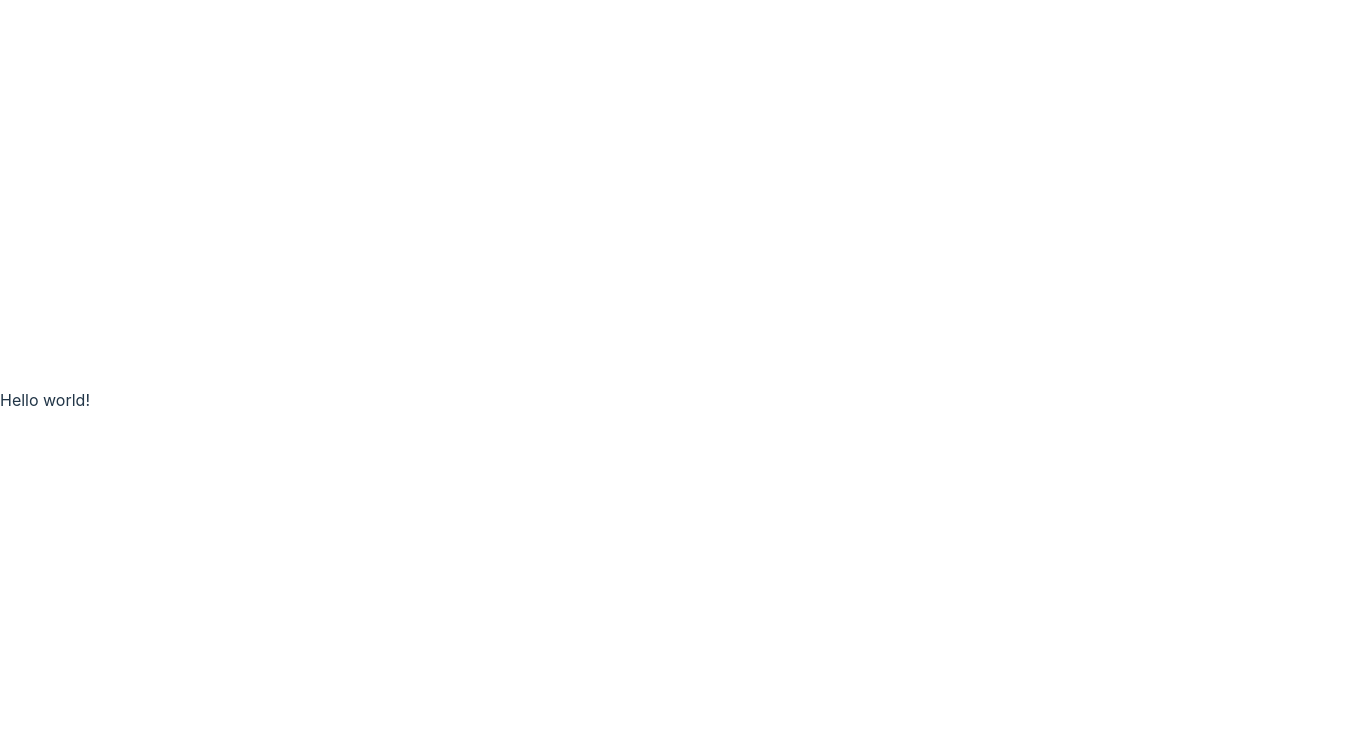
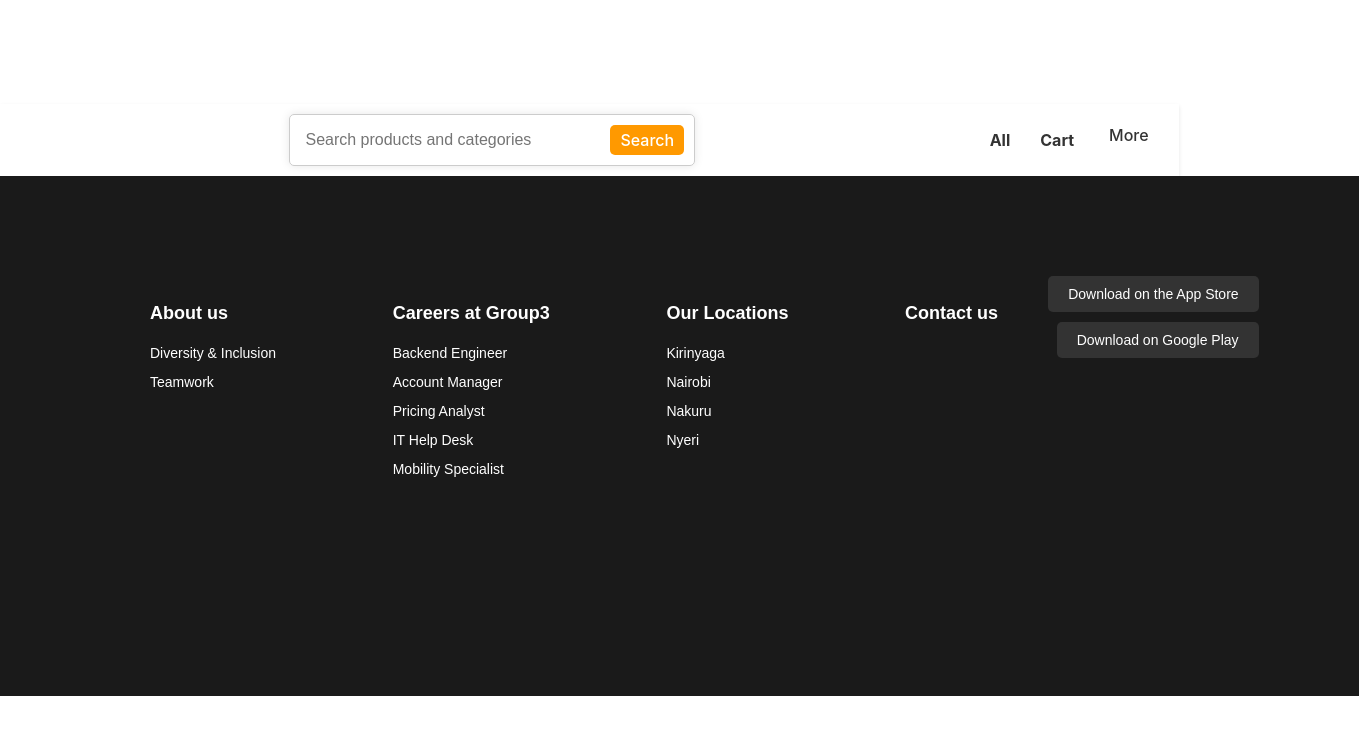
Before and after one commit to kouragita/end-of-phase2-project, a React (Vite) app: page / in a window 1280 px wide. Shown: the top 734 px of the page, 1359 px wide, since content can reach past the window. Built offline with nearby package versions, Linux system fonts and the light colour scheme; data requests are answered from the project's data file.

Commit message:
Adds few a changes

```diff
--- a/src/App.css
+++ b/src/App.css
@@ -1,14 +1,11 @@
 .footer {
   display: flex;
   justify-content: space-between;
-    padding: 40px;
+  padding: 100px;
   background-color: #1a1a1a;
   color: #fff;
   font-family: Arial, sans-serif;
-  }
-
-  .footer-logo {
-    width: 150px;
+  width: 100%;
 }
 
 .footer-words {
@@ -20,6 +17,7 @@
 
 .footer-column {
   margin-right: 50px;
+  margin-bottom: 100px;
 }
 
 .footer-column h4 {
@@ -42,20 +40,6 @@
 .footer-column ul li:hover {
   text-decoration: underline;
   cursor: default;
-  }
-
-  .social-icons {
-    display: flex;
-  }
-
-  .social-icons li {
-    margin-right: 10px;
-    font-size: 18px;
-    cursor: pointer;
-  }
-
-  .social-icons li:hover {
-    color: #f1c40f;
 }
 
 .footer-right {
@@ -81,8 +65,9 @@
 
 .navbar {
   background-color: #fff;
-    padding: 10px 0;
+  padding: 10px;
   box-shadow: 0 2px 4px rgba(0, 0, 0, 0.1);
+  width: 100%;
 }
 
 .container {
@@ -93,10 +78,23 @@
   margin: 0 auto;
 }
 
+.search-bar {
+  display: flex;
+  justify-content: center;
+  margin: 0 auto;
+  padding: 10px;
+  border: 1px solid #ccc;
+  border-radius: 5px;
+  box-shadow: 0 0 10px rgba(0, 0, 0, 0.1);
+}
+
 .search-bar input {
   border: none;
   padding: 5px;
   font-size: 16px;
+  width: 300px;
+  background-color: #fff;
+  color: #333;
 }
 
 .search-bar button {
@@ -115,7 +113,56 @@
 
 .nav-links a {
   margin-left: 15px;
+  margin-right: 15px;
   text-decoration: none;
   color: #333;
   font-weight: bold;
 }
+
+.dropdown {
+  position: relative;
+  display: inline-block;
+}
+
+.dropdown-btn {
+  background-color: #fff;
+  color: #333;
+  border: none;
+  padding: 10px 20px;
+  font-size: 16px;
+  cursor: pointer;
+  margin-bottom: 10px;
+}
+
+.dropdown-btn:hover {
+  background-color: #f0f0f0;
+}
+
+.dropdown-content {
+  display: none;
+  position: absolute;
+  background-color: #fff;
+  min-width: 160px;
+  box-shadow: 0px 8px 16px 0px rgba(0,0,0,0.2);
+  z-index: 1;
+  padding: 20px;
+}
+
+.dropdown-content a {
+  color: #333;
+  padding: 12px 16px;
+  text-decoration: none;
+  display: block;
+}
+
+.dropdown-content a:hover {
+  background-color: #f0f0f0;
+}
+
+.dropdown:hover .dropdown-content {
+  display: block;
+}
+
+.dropdown:hover .dropdown-btn {
+  background-color: #f0f0f0;
+}
--- a/src/components/Footer.jsx
+++ b/src/components/Footer.jsx
@@ -9,7 +9,7 @@ const Footer = () => {
           <ul>
             <li></li>
             <li>Diversity & Inclusion</li>
-            <li>Our teams</li>
+            <li>Teamwork</li>
           </ul>
         </div>
 
@@ -36,18 +36,11 @@ const Footer = () => {
 
         <div className="footer-column">
           <h4>Contact us</h4>
-          <ul className="social-icons">
-            <li><i className="fa fa-facebook"></i></li>
-            <li><i className="fa fa-instagram"></i></li>
-            <li><i className="fa fa-twitter"></i></li>
-            <li><i className="fa fa-linkedin"></i></li>
-            <li><i className="fa fa-youtube"></i></li>
-          </ul>
         </div>
       </div>
 
       <div className="footer-right">
-        <button className="app-store-btn">Download on App Store</button>
+        <button className="app-store-btn">Download on the App Store</button>
         <button className="google-play-btn">Download on Google Play</button>
       </div>
     </footer>
--- a/src/components/Navbar.jsx
+++ b/src/components/Navbar.jsx
@@ -9,10 +9,17 @@ function Navbar() {
           <button>Search</button>
         </div>
         <div className="nav-links">
-          <a href="#">Gaming</a>
-          <a href="#">Shoes</a>
-          <a href="#">Electronics</a>
-          <a href="#">Clothes</a>
+          <a href="#">All</a>
+          <a href="#">Cart</a>
+          <div className="dropdown">
+            <button className="dropdown-btn">More <i className="fas fa-caret-down"></i></button>
+            <div className="dropdown-content">
+              <a href="#">Shoes</a>
+              <a href="#">Gaming</a>
+              <a href="#">Clothes</a>
+              <a href="#">Electronics</a>
+            </div>
+          </div>
         </div>
       </div>
     </nav>
--- a/src/components/ProductCard.jsx
+++ b/src/components/ProductCard.jsx
@@ -4,11 +4,11 @@ import { Link } from "react-router-dom";
 const ProductCard = ({product}) => {
     return (
         <div className="product-card">
-            <link to={`/products/${product.id}`}>
-            <img src={product.image} alt={product.name} className="product-image"/>
-            <h3>{product.name}</h3>
-            <p>{product.description}</p>
-            </link>
+            <Link to={`/products/${product.id}`}>
+                <img src={product.image} alt={product.name} className="product-image"/>
+                <h3>{product.name}</h3>
+                <p>{product.description}</p>
+            </Link>
         </div>
     );
 };
--- a/src/main.jsx
+++ b/src/main.jsx
@@ -7,15 +7,16 @@ import {
 import App from './App.jsx'
 import './index.css'
 
-const router = createBrowserRouter([
-  {
-    path: "/",
-    element: <div>Hello world!</div>,
-  },
-]);
+// const router = createBrowserRouter([
+//   {
+//     path: "/",
+//     element: <div>Hello world!</div>,
+//   },
+// ]);
 
 createRoot(document.getElementById('root')).render(
   <StrictMode>
-     <RouterProvider router={router} />
+    <App />
+     {/* <RouterProvider router={router} /> */}
   </StrictMode>,
 )
```
Also changed, not shown: router.jsx (+14 -14 lines), 1 other file (tests, documents, lock files or other folders). Lines whose indentation alone changed are shown as unchanged.
